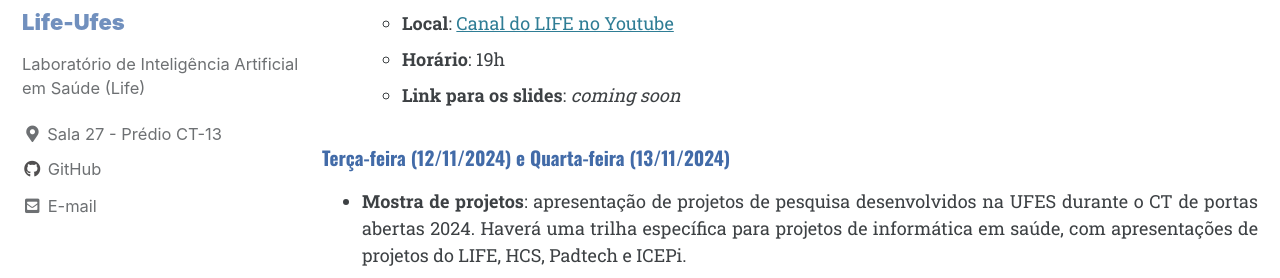
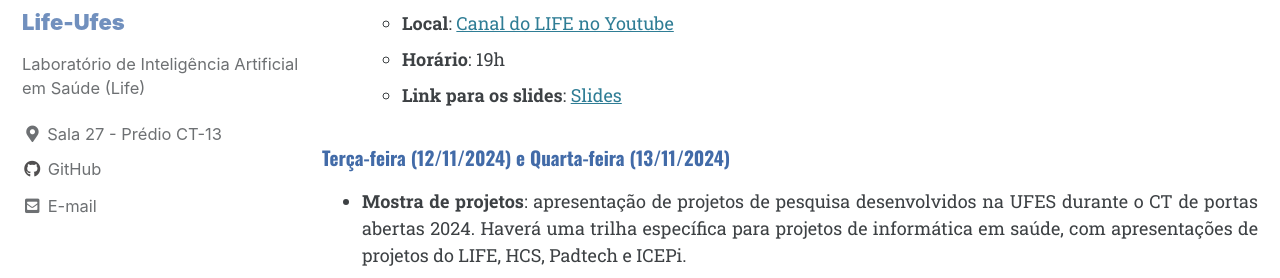
Before and after one commit to life-ufes/site, a Jekyll site: the page built from _pages/semana.md, in a window 1280 px wide and 900 px high, scrolled down 1822 px. Shown: the part 177-455 px from the top of the window. Built offline with Jekyll 4.4.1, drawn with Linux system fonts in a browser that asks for light colours; cached includes are drawn as plain includes.

```diff
--- a/_pages/semana.md
+++ b/_pages/semana.md
@@ -37,7 +37,7 @@ ____
   - **Público Alvo**: qualquer pessoa que se interessa pelo tema
   - **Local**: [Canal do LIFE no Youtube](https://www.youtube.com/watch?v=J1tpr--vJaw)
   - **Horário**: 19h
-  - **Link para os slides**: *coming soon*
+  - **Link para os slides**: [Slides](https://drive.google.com/file/d/1iqNlR9X7z-NgPFjHpG88t4g_8EckKO46/view?usp=sharing)
 
 #### Terça-feira (12/11/2024) e Quarta-feira (13/11/2024)
 
```
Also changed, not shown: _posts/blog/2024-11-18-semana-informatica-saude-1.md (+1 -1 lines).
